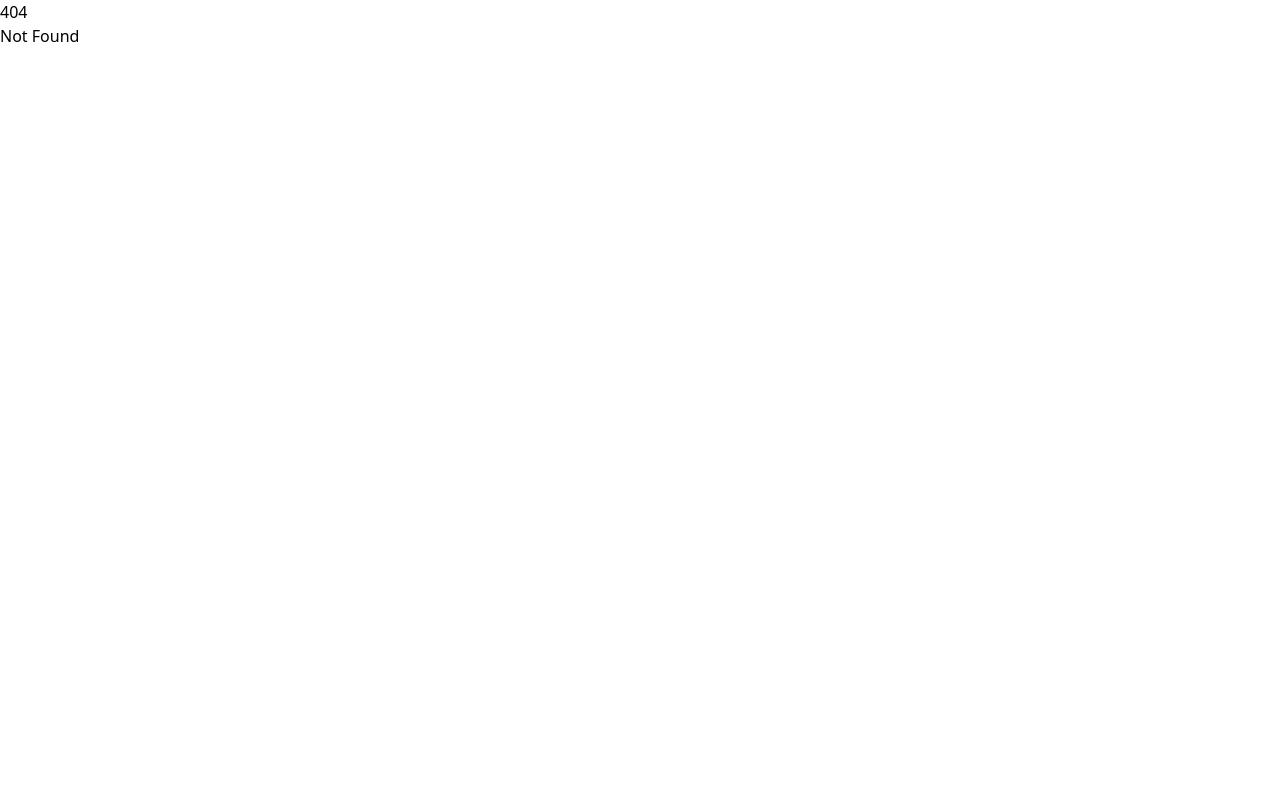
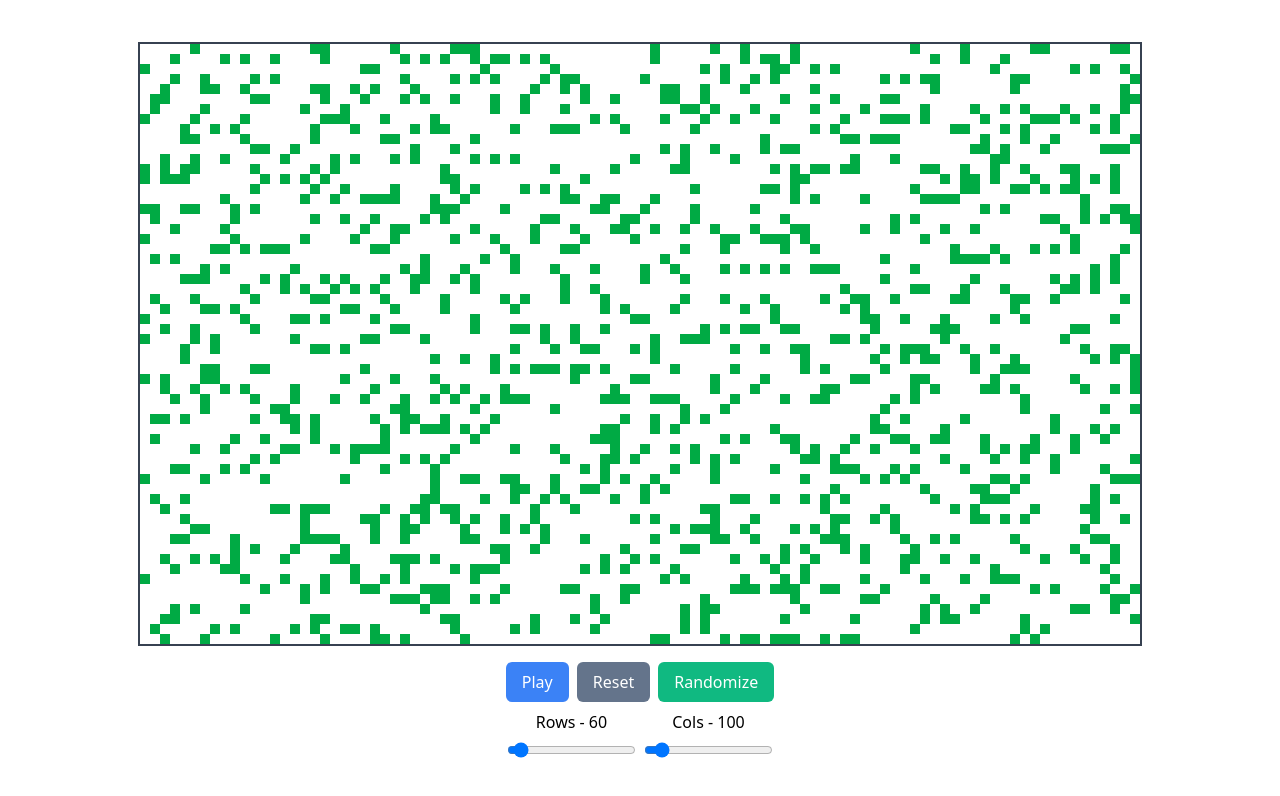
Before and after one commit to the-Third-Developer/the-third-developer, a SvelteKit app: page /game-of-life in a window 1280 px wide. Before the commit this address had no page. Shown: the top 796 px of the page. Built offline with nearby package versions, Linux system fonts and the light colour scheme; a web font is replaced by a local one.

Commit message:
game of life

```diff
--- /dev/null
+++ b/src/routes/game-of-life/+page.svelte
@@ -0,0 +1,226 @@
+<script>
+	import { onMount } from 'svelte';
+
+	let canvas;
+	let rows = 60;
+	let cols = 100;
+	const cellSize = 10;
+	let playing = false;
+	let interval;
+	let zoom = 1;
+	let offsetX = 0;
+	let offsetY = 0;
+	let isDragging = false;
+	let lastMouseX = 0;
+	let lastMouseY = 0;
+	let hasDragged = false;
+
+	let grid = Array.from({ length: rows }, () =>
+		Array.from({ length: cols }, () => (Math.random() > 0.8 ? 1 : 0)),
+	);
+
+	function countNeighbors(x, y) {
+		let count = 0;
+		for (let dx = -1; dx <= 1; dx++) {
+			for (let dy = -1; dy <= 1; dy++) {
+				if (dx === 0 && dy === 0) continue;
+				const nx = x + dx;
+				const ny = y + dy;
+				if (nx >= 0 && nx < rows && ny >= 0 && ny < cols) {
+					count += grid[nx][ny];
+				}
+			}
+		}
+		return count;
+	}
+
+	function nextGeneration() {
+		grid = grid.map((row, x) =>
+			row.map((cell, y) => {
+				const neighbors = countNeighbors(x, y);
+				if (cell === 1 && (neighbors === 2 || neighbors === 3))
+					return 1;
+				if (cell === 0 && neighbors === 3) return 1;
+				return 0;
+			}),
+		);
+	}
+
+	function draw() {
+		const ctx = canvas.getContext('2d');
+		if (!ctx) return;
+
+		ctx.clearRect(0, 0, canvas.width, canvas.height);
+		ctx.save();
+		ctx.translate(offsetX, offsetY);
+		ctx.scale(zoom, zoom);
+
+		for (let x = 0; x < rows; x++) {
+			for (let y = 0; y < cols; y++) {
+				if (grid[x][y]) {
+					ctx.fillStyle = '#00aa44';
+					ctx.fillRect(
+						y * cellSize,
+						x * cellSize,
+						cellSize,
+						cellSize,
+					);
+				}
+			}
+		}
+		ctx.restore();
+	}
+
+	function tick() {
+		nextGeneration();
+		draw();
+	}
+
+	function toggle() {
+		playing = !playing;
+		if (playing) {
+			interval = setInterval(tick, 100);
+		} else {
+			clearInterval(interval);
+		}
+	}
+
+	function reset() {
+		grid = Array.from({ length: rows }, () =>
+			Array.from({ length: cols }, () => 0),
+		);
+		draw();
+	}
+
+	function randomize() {
+		grid = Array.from({ length: rows }, () =>
+			Array.from({ length: cols }, () => (Math.random() > 0.8 ? 1 : 0)),
+		);
+		draw();
+	}
+
+	function handleClick(event) {
+		if (hasDragged) return;
+
+		const rect = canvas.getBoundingClientRect();
+		const canvasX = (event.clientX - rect.left - offsetX) / zoom;
+		const canvasY = (event.clientY - rect.top - offsetY) / zoom;
+
+		const y = Math.floor(canvasX / cellSize);
+		const x = Math.floor(canvasY / cellSize);
+
+		if (x >= 0 && x < rows && y >= 0 && y < cols) {
+			grid[x][y] = grid[x][y] ? 0 : 1;
+			draw();
+		}
+	}
+
+	function handleWheel(event) {
+		event.preventDefault();
+		const zoomAmount = 0.1;
+		const scale = event.deltaY < 0 ? 1 + zoomAmount : 1 - zoomAmount;
+
+		const rect = canvas.getBoundingClientRect();
+		const mouseX = event.clientX - rect.left;
+		const mouseY = event.clientY - rect.top;
+
+		const worldX = (mouseX - offsetX) / zoom;
+		const worldY = (mouseY - offsetY) / zoom;
+
+		zoom *= scale;
+
+		offsetX = mouseX - worldX * zoom;
+		offsetY = mouseY - worldY * zoom;
+
+		draw();
+	}
+
+	function startPan(event) {
+		isDragging = true;
+		hasDragged = false;
+		lastMouseX = event.clientX;
+		lastMouseY = event.clientY;
+	}
+
+	function pan(event) {
+		if (!isDragging) return;
+		const dx = event.clientX - lastMouseX;
+		const dy = event.clientY - lastMouseY;
+
+		if (Math.abs(dx) > 2 || Math.abs(dy) > 2) {
+			hasDragged = true;
+		}
+
+		offsetX += dx;
+		offsetY += dy;
+		lastMouseX = event.clientX;
+		lastMouseY = event.clientY;
+		draw();
+	}
+
+	function stopPan() {
+		isDragging = false;
+	}
+
+	onMount(() => {
+		draw();
+	});
+</script>
+
+<div class="flex flex-col justify-center h-screen p-6">
+	<canvas
+		class="block mx-auto border-2 border-gray-700 cursor-pointer max-w-full max-h-[80vh]"
+		bind:this={canvas}
+		width={cols * cellSize}
+		height={rows * cellSize}
+		on:click={handleClick}
+		on:wheel={handleWheel}
+		on:mousedown={startPan}
+		on:mousemove={pan}
+		on:mouseup={stopPan}
+		on:mouseleave={stopPan}
+	/>
+
+	<div class="flex flex-col gap-2 mt-4 justify-center items-center">
+		<div class="flex gap-2">
+			<button
+				class="bg-blue-500 hover:bg-blue-600 {playing
+					? 'bg-red-500 hover:bg-red-600'
+					: ''} text-white px-4 py-2 rounded-md"
+				on:click={toggle}>{playing ? 'Pause' : 'Play'}</button
+			>
+			<button
+				class="bg-slate-500 hover:bg-slate-600 text-white px-4 py-2 rounded-md"
+				on:click={reset}>Reset</button
+			>
+			<button
+				class="bg-emerald-500 hover:bg-emerald-600 text-white px-4 py-2 rounded-md"
+				on:click={randomize}>Randomize</button
+			>
+		</div>
+		<div class="flex gap-2 items-center">
+			<div class="flex flex-col gap-2 items-center">
+				<label for="rows" class="m-0">Rows - {rows}</label>
+				<input
+					type="range"
+					id="rows"
+					bind:value={rows}
+					min="10"
+					max="1000"
+					class="w-full bg-gray-300"
+				/>
+			</div>
+			<div class="flex flex-col gap-2 items-center">
+				<label for="cols" class="m-0">Cols - {cols}</label>
+				<input
+					type="range"
+					id="cols"
+					bind:value={cols}
+					min="10"
+					max="1000"
+					class="w-full bg-gray-300"
+				/>
+			</div>
+		</div>
+	</div>
+</div>
--- a/src/routes/history-map/+page.svelte
+++ /dev/null
@@ -1,191 +0,0 @@
-<script>
-	import { onMount } from 'svelte';
-	import * as d3 from 'd3';
-	import * as topojson from 'topojson-client';
-
-	let mapContainer;
-	let width = 960;
-	let height = 500;
-	let currentRotation = [0, 0, 0];
-	let isDragging = false;
-	let currentYear = -3000;
-	let svg;
-
-	const projection = d3
-		.geoOrthographic()
-		.scale(250)
-		.translate([width / 2, height / 2])
-		.clipAngle(90);
-
-	const path = d3.geoPath().projection(projection);
-
-	const historicalEvents = [
-		{
-			year: -3000,
-			type: 'religion',
-			location: [31.13, 29.98], // [longitude, latitude]
-			title: 'Ancient Egyptian Religion',
-			icon: '🏛️',
-		},
-		// Add more events...
-	];
-
-	function updateEventMarkers() {
-		if (!svg) return;
-
-		// Remove existing markers
-		svg.selectAll('.event-marker').remove();
-
-		// Filter events based on current year
-		const visibleEvents = historicalEvents.filter(
-			event => event.year <= currentYear,
-		);
-
-		// Add markers for visible events
-		svg.selectAll('.event-marker')
-			.data(visibleEvents)
-			.enter()
-			.append('g')
-			.attr('class', 'event-marker')
-			.each(function (d) {
-				const marker = d3.select(this);
-				const [x, y] = projection(d.location);
-
-				// Only show if point is visible (not on back of globe)
-				if (x && y) {
-					marker
-						.append('text')
-						.attr('x', x)
-						.attr('y', y)
-						.attr('text-anchor', 'middle')
-						.attr('class', `event-icon ${d.type}`)
-						.text(d.icon);
-
-					marker
-						.append('title')
-						.text(
-							`${d.title} (${d.year < 0 ? Math.abs(d.year) + ' BC' : d.year + ' AD'})`,
-						);
-				}
-			});
-	}
-
-	$: currentYear, updateEventMarkers(); // Update markers when year changes
-
-	onMount(async () => {
-		// Load world map data
-		const world = await d3.json(
-			'https://unpkg.com/world-atlas@2/countries-110m.json',
-		);
-		const countries = topojson.feature(world, world.objects.countries);
-
-		// Create SVG
-		svg = d3
-			.select(mapContainer)
-			.append('svg')
-			.attr('width', width)
-			.attr('height', height);
-
-		// Add water background
-		svg.append('circle')
-			.attr('cx', width / 2)
-			.attr('cy', height / 2)
-			.attr('r', projection.scale())
-			.attr('class', 'ocean');
-
-		// Add countries
-		const map = svg.append('g');
-		map.selectAll('path')
-			.data(countries.features)
-			.enter()
-			.append('path')
-			.attr('d', path)
-			.attr('class', 'country');
-
-		// Update markers on drag
-		svg.call(
-			d3
-				.drag()
-				.on('start', () => (isDragging = true))
-				.on('drag', event => {
-					if (isDragging) {
-						const rotate = projection.rotate();
-						projection.rotate([
-							rotate[0] + event.dx * 0.2,
-							rotate[1] - event.dy * 0.2,
-							rotate[2],
-						]);
-						map.selectAll('path').attr('d', path);
-						updateEventMarkers(); // Update markers after rotation
-					}
-				})
-				.on('end', () => (isDragging = false)),
-		);
-	});
-</script>
-
-<div class="flex justify-center items-center min-h-screen w-full m-0 p-0">
-	<div
-		class="absolute top-24 left-1/2 -translate-x-1/2 z-10 flex flex-col items-center gap-2"
-	>
-		<input
-			type="range"
-			min="-7000"
-			max="2024"
-			bind:value={currentYear}
-			step="1"
-			class="w-[300px] h-5 cursor-pointer accent-blue-600"
-		/>
-		<span class="text-gray-800 text-xl font-bold">
-			{currentYear < 0
-				? Math.abs(currentYear) + ' BC'
-				: currentYear + ' AD'}
-		</span>
-	</div>
-	<div
-		class="w-full h-screen bg-gray-100 flex justify-center items-center"
-		bind:this={mapContainer}
-	>
-		<!-- Map will be rendered here -->
-	</div>
-</div>
-
-<style>
-	:global(.ocean) {
-		fill: #cce5ff;
-	}
-
-	:global(.country) {
-		fill: #d4d4d4;
-		stroke: #fff;
-		stroke-width: 0.5px;
-	}
-
-	:global(.country:hover) {
-		fill: #a0a0a0;
-		cursor: pointer;
-	}
-
-	:global(.event-icon) {
-		font-size: 1.5rem;
-		cursor: pointer;
-		transform-origin: 50% 50%;
-		transition: transform 0.2s;
-	}
-
-	:global(.event-icon:hover) {
-		transform: scale(1.2);
-	}
-
-	:global(.event-icon.religion) {
-		color: #8b4513;
-	}
-
-	:global(.event-icon.war) {
-		color: #8b0000;
-	}
-
-	:global(.event-icon.language) {
-		color: #4b0082;
-	}
-</style>
```
Also changed, not shown: 1 other file (tests, documents, lock files or other folders).
